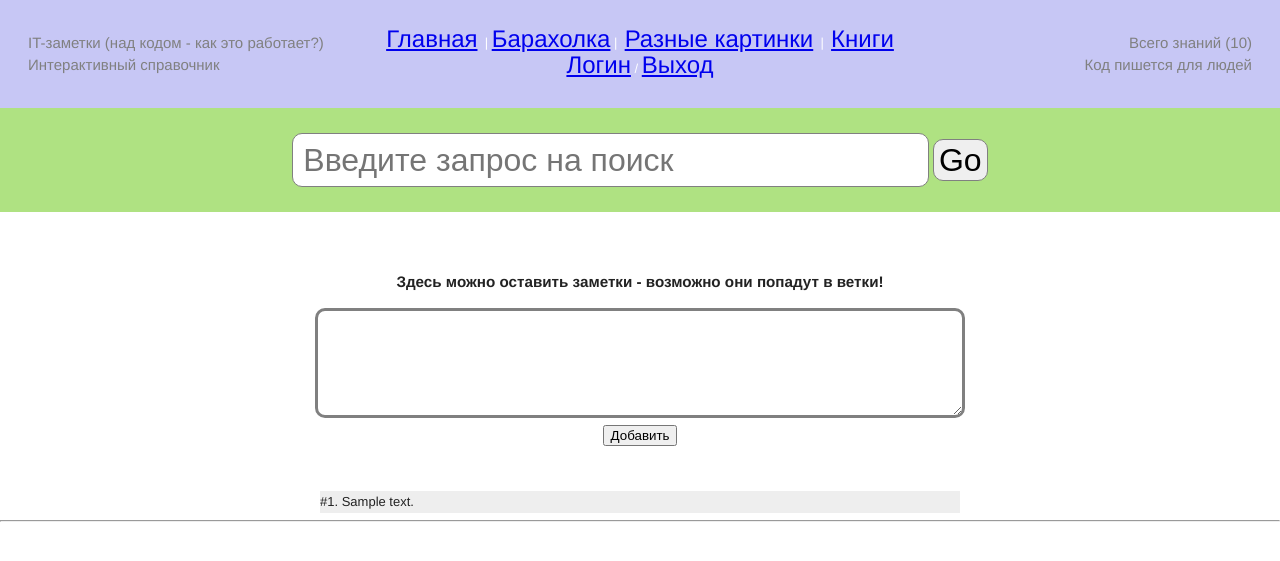
After one commit to iv-litovchenko/MapTex, a Laravel app: template resources/views/frontend-notes.blade.php in a window 1280 px wide. The commit adds this page. Shown: the top 561 px of the page. Run offline with Laravel 8, Linux system fonts and the light colour scheme; data comes from the database, SQL or seed files in the repository; the template is opened without the code that fills it: most values are stand-ins (such as "Sample title", 1, 10 or a date in 2020); some libraries are stand-ins or nearby versions.

Commit message:
Добавил Барахолку!

```diff
--- a/database/seeders/DatabaseSeeder.php
+++ b/database/seeders/DatabaseSeeder.php
@@ -21,5 +21,6 @@ class DatabaseSeeder extends Seeder
         ]);*/
         \App\Models\User::factory(1)->create();
         \App\Models\Technology::factory(10)->create();
+        \App\Models\Note::factory(5)->create();
     }
 }
--- /dev/null
+++ b/resources/views/frontend-notes.blade.php
@@ -0,0 +1,29 @@
+@extends('layouts.frontend')
+
+@section('content')
+    <h3 align="center">Здесь можно оставить заметки - возможно они попадут в ветки!</h3>
+    <form action="" method="post">
+        @csrf
+        <center>
+            <textarea name="bodytext" style="
+            width: 50%;
+            height: 100px;
+            border: gray 3px solid;
+             border-radius: 10px;"
+            ></textarea><br/>
+            <input type="submit" value="Добавить">
+        </center>
+    </form>
+    <br/>
+    <br/>
+    @foreach($rows as $row)
+        <div style="margin: 0 auto; width: 50%; background: #eee;">
+            #{{ $row->id }}.
+            {{ $row->bodytext }}
+            @if($row->is_me === 1)
+                [Me!]
+            @endif
+        </div>
+        <hr/>
+    @endforeach
+@stop
--- a/resources/views/inc/menu.blade.php
+++ b/resources/views/inc/menu.blade.php
@@ -6,10 +6,12 @@
                 Интерактивный справочник
             </td>
             <td>
-                <a href="{{ route('home') }}" style="font-size: 24px;">Главная</a> &nbsp;|&nbsp;
+                <a href="{{ route('home') }}" style="font-size: 24px;">Главная</a> &nbsp;|
+                <a href="{{ route('notes') }}" style="font-size: 24px;">Барахолка</a> |&nbsp;
                 <a href="{{ route('pics') }}" style="font-size: 24px;">Разные картинки</a> &nbsp;|&nbsp;
-                <a href="{{ route('books') }}" style="font-size: 24px;">Книги</a> |
-                <a href="{{ route('login') }}" style="font-size: 24px;">Логин</a> |
+                <a href="{{ route('books') }}" style="font-size: 24px;">Книги</a>
+                <br/>
+                <a href="{{ route('login') }}" style="font-size: 24px;">Логин</a> /
                 <a href="{{ route('logout') }}" style="font-size: 24px;">Выход</a>
             </td>
             @php
--- a/routes/web.php
+++ b/routes/web.php
@@ -10,8 +10,9 @@ Route::get('/tech/{id}', [FrontendController::class, 'tech'])->name('tech');
 
 Route::get('/pics', [FrontendController::class, 'pics'])->name('pics');
 Route::get('/books', [FrontendController::class, 'books'])->name('books');
+Route::any('/notes', [FrontendController::class, 'notes'])->name('notes');
+
 Route::any('/search', [FrontendController::class, 'search'])->name('search');
-
 Route::any('/login', [FrontendController::class, 'login'])->name('login');
 Route::any('/logout', [FrontendController::class, 'logout'])->name('logout');
 
```
Also changed, not shown: app/Http/Controllers/FrontendController.php (+23 -0 lines), app/Models/Note.php (added, +11 -0 lines), database/factories/NoteFactory.php (added, +21 -0 lines), database/migrations/2022_03_12_151131_create_notes_table.php (added), database/migrations/2022_03_12_153835_add_column_is_me_to_notes.php (added).
